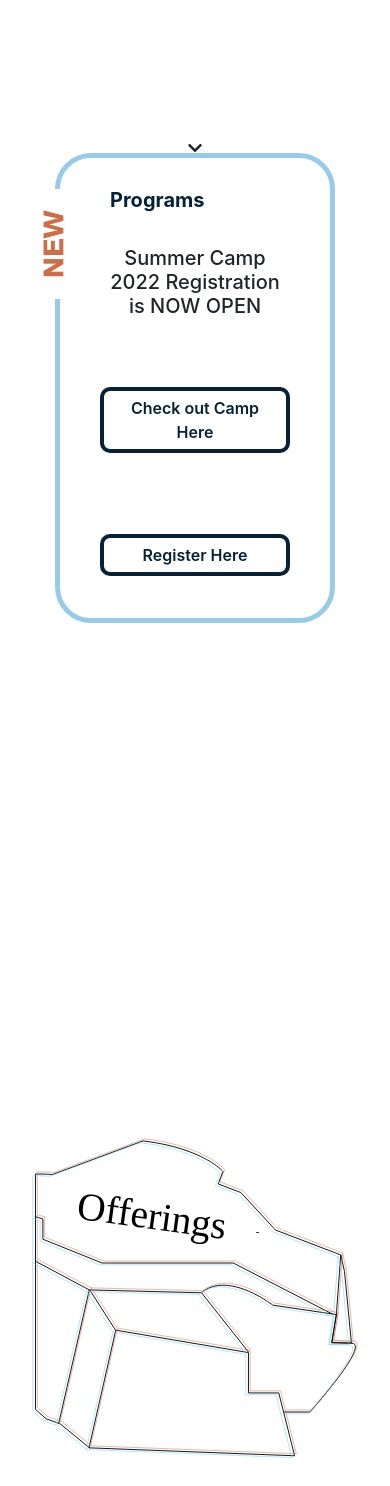
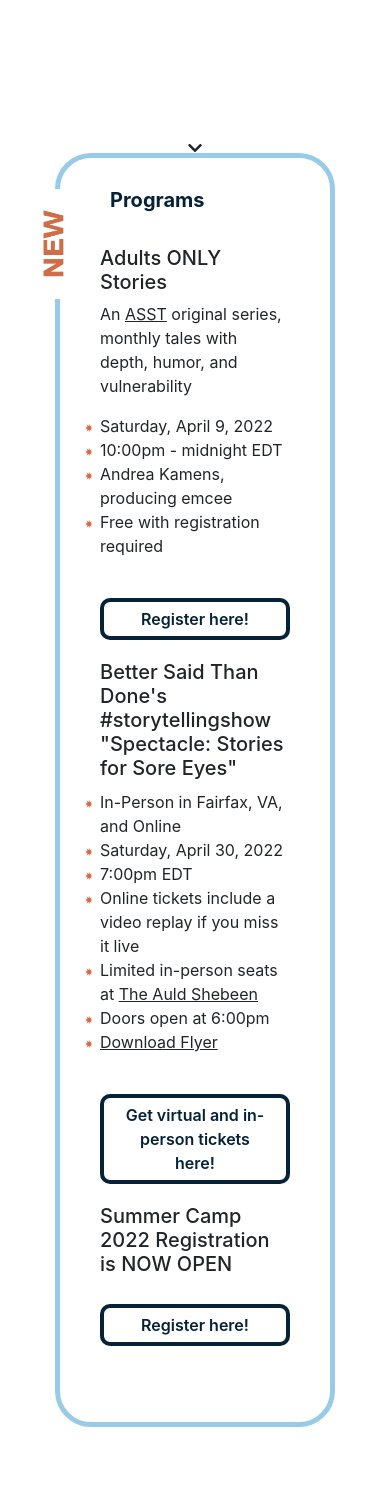
Before and after one commit to ninahorne/Andrea-Kamens, a PHP site: page / in a window 390 px wide. Shown: the part 684-2170 px from the top of the page. Run offline with PHP 8.4, Linux system fonts and the light colour scheme; some libraries are stand-ins or nearby versions; some web fonts are replaced.

Commit message:
Changes 4.6

```diff
--- a/StorySpace.html
+++ b/StorySpace.html
@@ -117,9 +117,9 @@
           <div class="container">
         <h1>Youth Standing Strong Camp</h1>
             <div class="mt-5 mb-5">
-              <div class="row">
-                <div class="col-lg-6">
-                  <img class="cursor-pointer" width="100%" onclick="openYSSPdf()" class="youth-standing-strong" src="./images/png_20211210_183247_0000.png" alt="Youth Standing Strong Camp">
+              <div class="row" >
+                <div class="col-lg-6" style="display: flex; align-items: center">
+                  <img class="cursor-pointer" width="100%" onclick="openYSSPdf()" class="youth-standing-strong" src="./images/ysst-flyer-1.png" alt="Youth Standing Strong Camp">
                 </div>
                 <div class="col-lg-6">
                   <h4 class="mt-5">Storytelling. Mentoring. Connecting.</h4>
--- a/index.html
+++ b/index.html
@@ -176,70 +176,87 @@
         <div class="container">
           <div class="announcement-banner-container">
             <h3>Programs</h3>
-            <div class="row" style="padding: 1rem 0 4rem;">
-              <div class="col-md-12">
-                <h5 class="text-center">Summer Camp 2022 Registration is NOW OPEN</h5>
-                <!-- <p>
-                  Andrea told in the first virtual BadyHouse/ASST collaboration
-                  with kick-ass personal storytelling from Sweden, India, ME,
-                  VA, MA, NYC, and BKLYN
-                </p>
-
+            <div class="row" style="padding: 1rem 0">
+              <div class="col-md-6">
+                <h5>Adults ONLY Stories</h5>
                 <p>
-                  You can still get the video until February 19. Contact
-                  <a style="text-decoration: underline; word-break: break-all" href="mailto:artistsstandingstrongtogether@gmail.com" target="_blank">artistsstandingstrongtogether@gmail.com</a> with "BADYHouse Video
-                  Purchase" in the subject line and you will be sent
-                  instructions for payment to receive the link. Hear what all
-                  the buzz was about!
+                  An
+                  <a style="text-decoration: underline" href="./StorySpace.html"
+                    >ASST</a
+                  >
+                  original series, monthly tales with depth, humor, and
+                  vulnerability
                 </p>
                 <ul>
-                  <li style="font-style: italic">"Luscious language"</li>
-                  <li style="font-style: italic">Words we can lay down in"</li>
-                  <li style="font-style: italic">Andrea, your story and telling are truly magical. I am
-                    transported!"
-                  </li>
-                </ul> -->
+                  <li>Saturday, April 9, 2022</li>
+                  <li>10:00pm - midnight EDT</li>
+                  <li>Andrea Kamens, producing emcee</li>
+                  <li>Free with registration required</li>
+                </ul>
               </div>
 
-              <div class="col-md-12">
+              <div class="col-md-6">
                 <div class="flex-center">
                   <button
-                    onclick="navigateToStorySpacePage()"
+                    onclick="nagivateToRegistrationLink()"
                     class="announcement-banner-button"
                   >
-                    Check out Camp Here
+                    Register here!
                   </button>
                 </div>
+              </div>
+
+              <div class="col-md-6" style="align-items: center; display: flex">
+                <div>
+                  <h5>
+                    Better Said Than Done's #storytellingshow "Spectacle: Stories for Sore Eyes"
+
+                  </h5>
+                  <ul>
+                    <li>In-Person in Fairfax, VA, and Online
+                    </li>
+                    <li>Saturday, April 30, 2022
+                    </li>
+                    <li>7:00pm EDT
+                    </li>
+                    <li>Online tickets include a video replay if you miss it live
+                    </li>
+                    <li>Limited in-person seats at  <a style="
+                      text-decoration: underline" target="_blank" href="https://www.google.com/maps/place/The+Auld+Shebeen/@38.8469494,-77.3083903,17z/data=!3m1!4b1!4m5!3m4!1s0x89b64e93ae8636fd:0x6a1bf491f364bb14!8m2!3d38.8469452!4d-77.3061963">
+                    The Auld Shebeen</a>
+                      </li>
+                      <li>Doors open at 6:00pm
+                      </li>
+                      <li><a href="./images/04_30_22vSq.jpg" target="_blank" style="text-decoration: underline">Download Flyer</a></li>
+                  </ul>
+                </div>
+
+              </div>
+              <div class="col-md-6">
+                <div class="flex-center">
+
+                  <button
+                    onclick="linkToTickets()"
+                    class="announcement-banner-button"
+                  >
+                    Get virtual and in-person tickets here!
+                  </button>
+                </div>
+              </div>
+              <div class="col-md-6" style="align-items: center; display: flex">
+                <h5>Summer Camp 2022 Registration is NOW OPEN
+                </h5>
+
+              </div>
+              <div class="col-md-6"> <div class="flex-center">
                 <button
                   onclick="nativgateToCampRegistrationPage()"
                   class="announcement-banner-button"
                 >
-                  Register Here
+                  Register here!
                 </button>
-              </div>
+              </div></div>
 
-              <!-- <div class="col-md-6">
-                <h5>
-                  Youth Standing Strong Camp – Storytelling. Mentoring.
-                  Connecting.
-                </h5>
-                <p>Summer Camp 2022 will be opening registration SOON.</p>
-              </div> -->
-              <!-- <div class="col-md-6">
-                <div class="flex-center">
-                  <button
-                    onclick="navigateToStorySpacePage()"
-                    class="announcement-banner-button"
-                  >
-                    Check out Camp Here
-                  </button>
-                </div>
-              </div> -->
-            </div>
-
-            <!-- <p class="announcement-banner-subtitle">
-              Storytelling. Mentoring. Connecting.
-            </p> -->
             <img class="announcement-banner-text" src="images/NEW.png" alt="" />
             <!-- <img class="announcement-banner-now-sticker" src="images/NOW.png" alt=""> -->
           </div>
--- a/scripts.js
+++ b/scripts.js
@@ -117,7 +117,7 @@ function navigateToYSSMoreInfo2() {
 }
 
 function openYSSPdf() {
-  const url = "./images/png_20211210_183247_0000.png";
+  const url = "./images/ysst-flyer.pdf";
   window.open(url, "_blank");
 }
 function navigateToGetTickets() {
@@ -127,7 +127,7 @@ function navigateToGetTickets() {
 }
 function nagivateToRegistrationLink() {
   const url =
-    "https://us02web.zoom.us/meeting/register/tZAvd-igqTktEtwZhvWWcJrH6V2BnoRvEUef";
+    "https://us02web.zoom.us/meeting/register/tZAuc-CgqjouH9bomb9X7RcylrDsPj_Z_cxe";
   window.open(url, "_blank");
 }
 function navigateToCampSignUp() {
@@ -143,6 +143,11 @@ function navigateToRadioClip() {
 
 function navigateToAfterDinnerStories() {
   const link = "https://www.artidea.org/blog/2021/12/4706";
+  window.open(link, "_blank");
+}
+
+function linkToTickets(){
+  const link = 'https://www.bettersaidthandone.com/2022/04/01/spectacle-stories/';
   window.open(link, "_blank");
 }
 
--- a/styles.css
+++ b/styles.css
@@ -1927,7 +1927,7 @@ iframe {
   border-radius: 10px;
   font-weight: 600;
   padding: 5px 15px;
-  margin: 0 auto;
+  margin: 1rem auto 3rem;
   display: block;
   max-width: 100%;
   width: 250px;
```
Also changed, not shown: images/04_30_22vSq.jpg (added), images/ysst-flyer-1.png (added), 2 other files.
